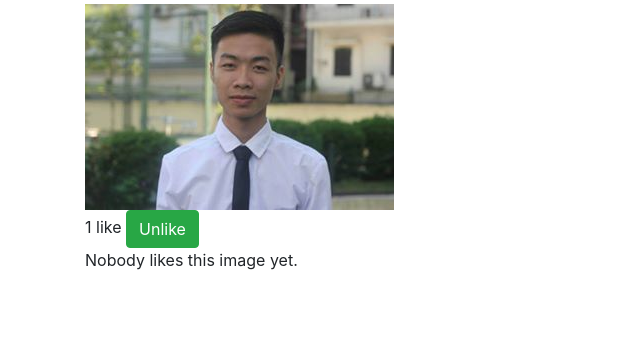
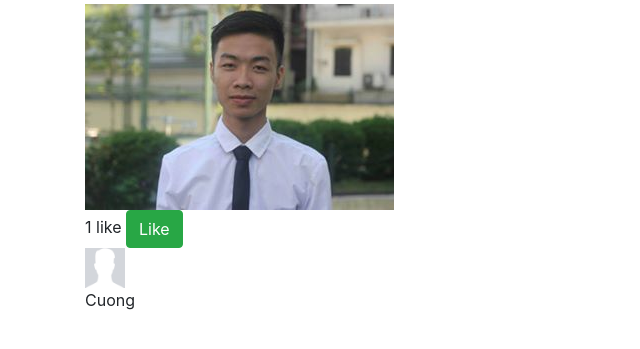
Before and after one commit to cuongpianna/bookmark, a Django app: page /post/detail/1/ in a window 1280 px wide. Shown: the part 192-541 px from the top of the page, without its empty margins (0-640 px from the left). Run offline with Django 3.2, Linux system fonts and the light colour scheme; data comes from the database, SQL or seed files in the repository; both versions use the stored data as it was after the commit; some libraries are stand-ins or nearby versions.

Commit message:
fix ajax like button

```diff
--- a/posts/views.py
+++ b/posts/views.py
@@ -33,10 +33,10 @@ def post_detail(request,id):
     post = get_object_or_404(Post,id=id)
     return render(request,'post/detail.html',{'section':'images','post':post})
 
-@require_POST
-@ajax_required
 @csrf_exempt
 @login_required
+@ajax_required
+@require_POST
 def post_like(request):
     post_id = request.POST.get('id')
     action = request.POST.get('action')
--- a/templates/base.html
+++ b/templates/base.html
@@ -71,33 +71,7 @@
         <script src="{% static 'js/bootstrap.js' %}"></script>
         <script src="https://ajax.googleapis.com/ajax/libs/jquery/3.3.1/jquery.min.js"></script>
         <script src="https://cdnjs.cloudflare.com/ajax/libs/jquery-cookie/1.4.1/jquery.cookie.js"></script>
-        <script>
 
-            $(document).ready(function () {
-                $('.like').click(function (e) {
-                    e.preventDefault();
-                    catid = $(this).attr("data-catid");
-                    $.post("{% url 'like' %}", {id: $(this).data('id'),action: $(this).data('action') },
-                        function (data) {
-                            if (data['status'] == 'ok') {
-                                var previous_action = $('a.like').data('action');
-
-                                // toggle data-action
-                                $('a.like').data('action', previous_action == 'like' ?
-                                    'unlike' : 'like');
-                                // toggle link text
-                                $('a.like').text(previous_action == 'like' ? 'Unlike' :
-                                    'Like');
-                                var previous_likes = parseInt($('span.count .total').text());
-                                $('span.count .total').text(previous_action == 'like' ?
-                                    previous_likes + 1 : previous_likes - 1);
-                            }
-                        }
-                        );
-                });
-
-            });
-        </script>
     {% endblock %}
 </div>
 </body>
--- a/templates/post/detail.html
+++ b/templates/post/detail.html
@@ -14,11 +14,11 @@
     <div class="image-info">
         <div>
             <span class="count">
-                <span class="total">{{ total_likes }} like {{ total_likes|pluralize }}</span>
+                <span class="total">{{ total_likes }}</span> like
             </span>
-            <a href="#" data-id="{{ image.id }}"
-                data-action="{% if request.user in users_like %}un{% endif %}like" class="like button btn btn-success">
-                {% if request.user not in users_like %}
+            <a href="#" data-id="{{ post.id }}"
+                data-action="{% if request.user in post.users_like.all %}un{% endif %}like" class="like button btn btn-success">
+                {% if request.user not in post.users_like.all %}
                     Like
                 {% else %}
                     Unlike
@@ -27,9 +27,9 @@
         </div>
     </div>
     <div class="image-likes">
-        {% for user in image.users_like.all %}
+        {% for user in post.users_like.all %}
             <div>
-                <img src="{{ user.profile.photo.url }}">
+                <img src="{{ user.profile.photo.url }}" style="width: 40px">
                 <p>{{ user.first_name }}</p>
             </div>
             {% empty %}
@@ -38,4 +38,23 @@
     </div>
 {% endwith %}
 </div>
+
+    <script>
+
+            $(document).ready(function () {
+                $('.like').click(function (e) {
+                    e.preventDefault();
+                    $.post("{% url 'like' %}",{id:$(this).data('id'),action:$(this).data('action')}).done(function(data){
+                        if(data["status"]=="ok"){
+                            var action = $('.like').data('action');
+                            var like = parseInt($('.total').text());
+                            $('a.like').data('action',action == 'like' ? 'unlike' :'like');
+                            $('a.like').text(action == 'like' ? 'Unlike' : 'Like');
+                                                        console.log(like);
+                            $('.total').text(action=='like' ? like +1 : like -1);
+                        }
+                    });
+                });
+            }   );
+        </script>
 {% endblock %}
```
Also changed, not shown: db.sqlite3.
